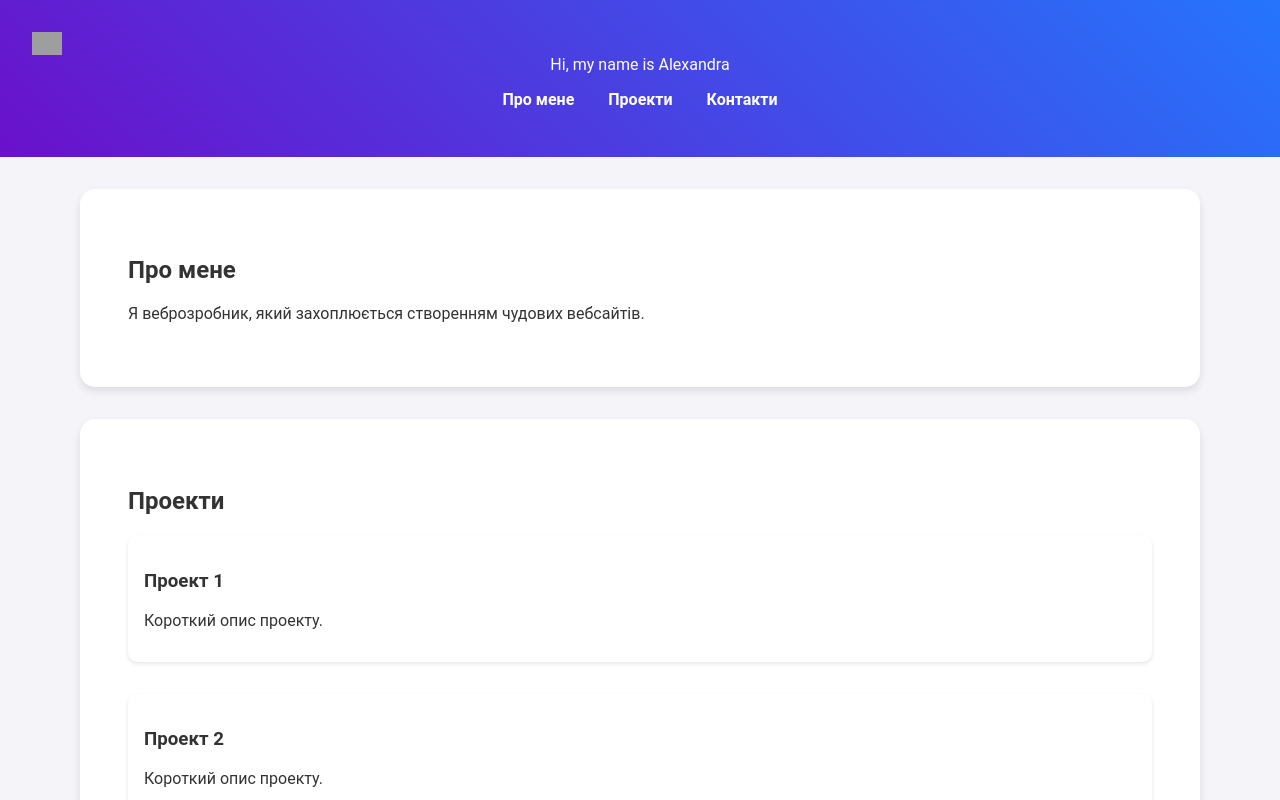
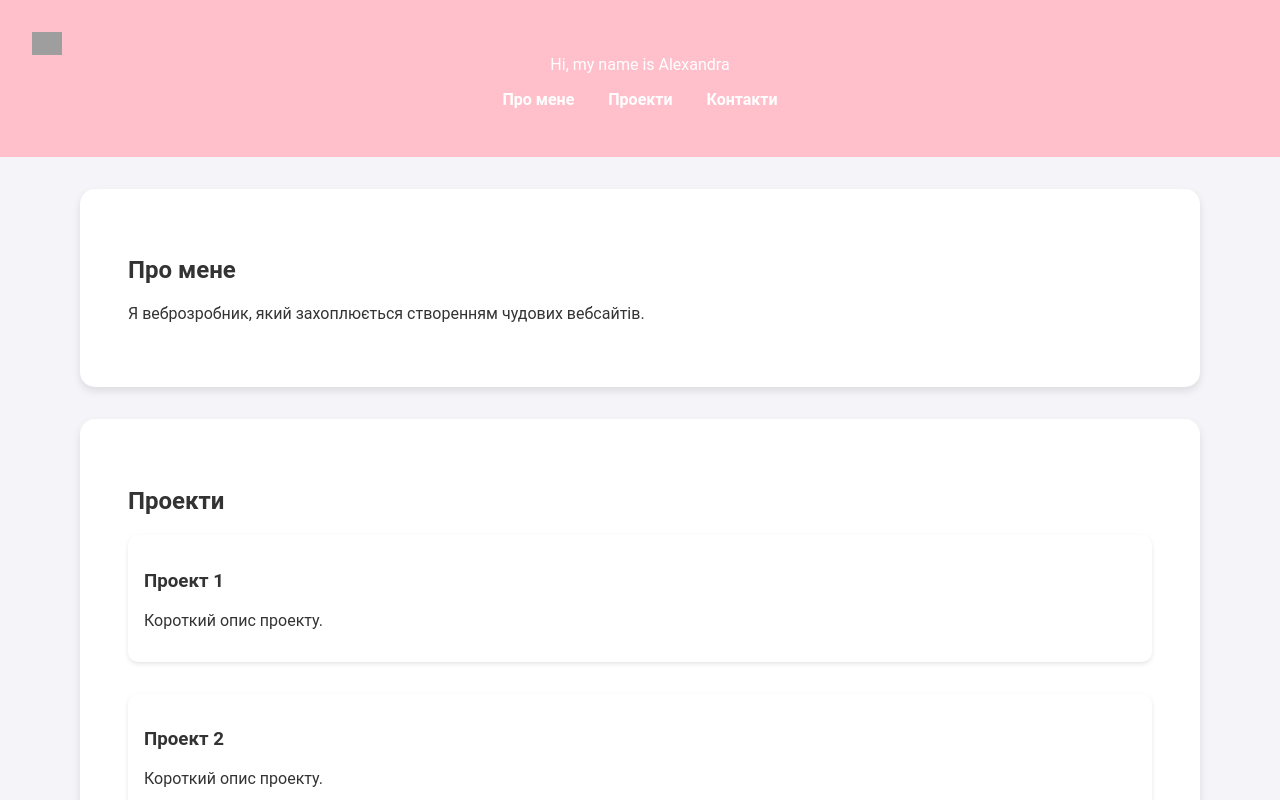
Before and after one commit to sassshalemon/my-portfolio, a plain HTML site: page index.html in a window 1280 px wide. Shown: the top 800 px of the page. Drawn offline with Linux system fonts and the light colour scheme; grey boxes are pictures that could not be loaded.

Commit message:
Update style.css

```diff
--- a/style.css
+++ b/style.css
@@ -7,7 +7,7 @@ body {
 }
 
 header {
-    background: linear-gradient(45deg, #6a11cb, #2575fc);
+    background: pink;
     padding: 2rem;
     color: white;
     text-align: center;
```
